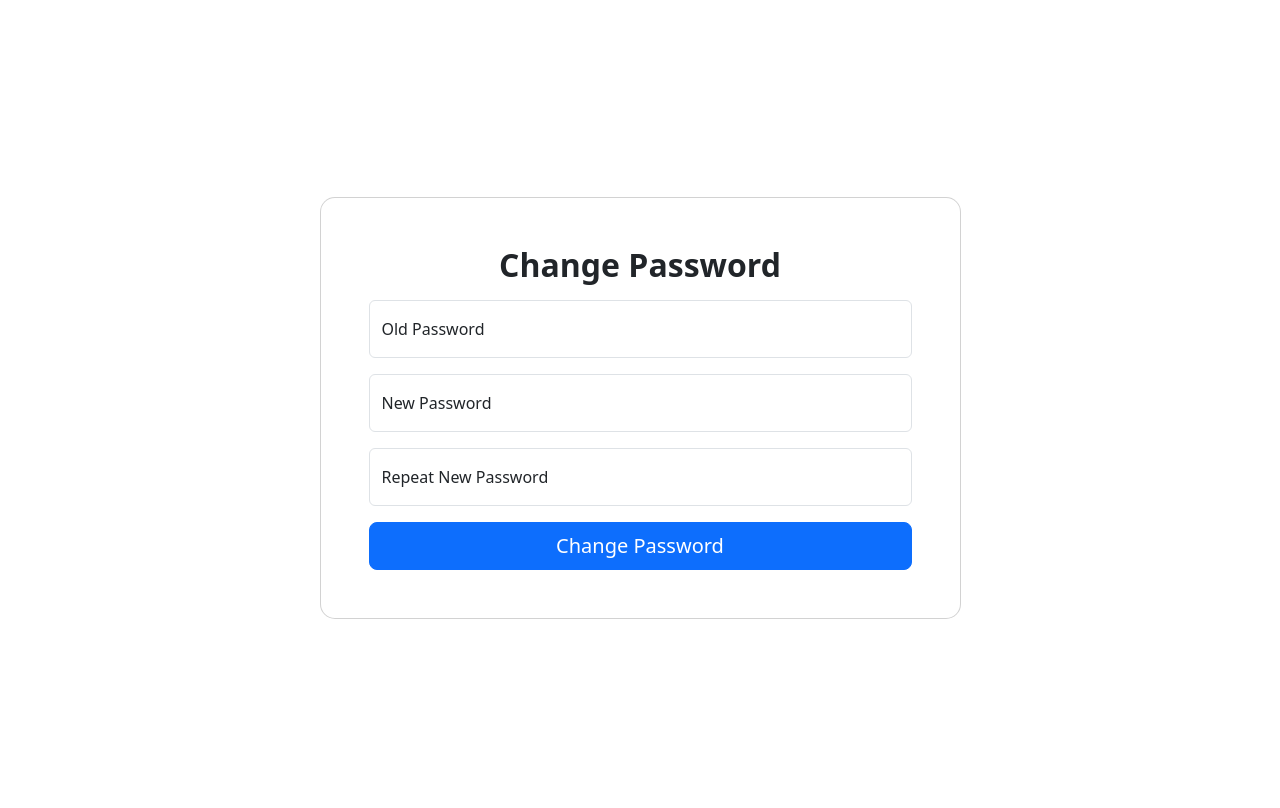
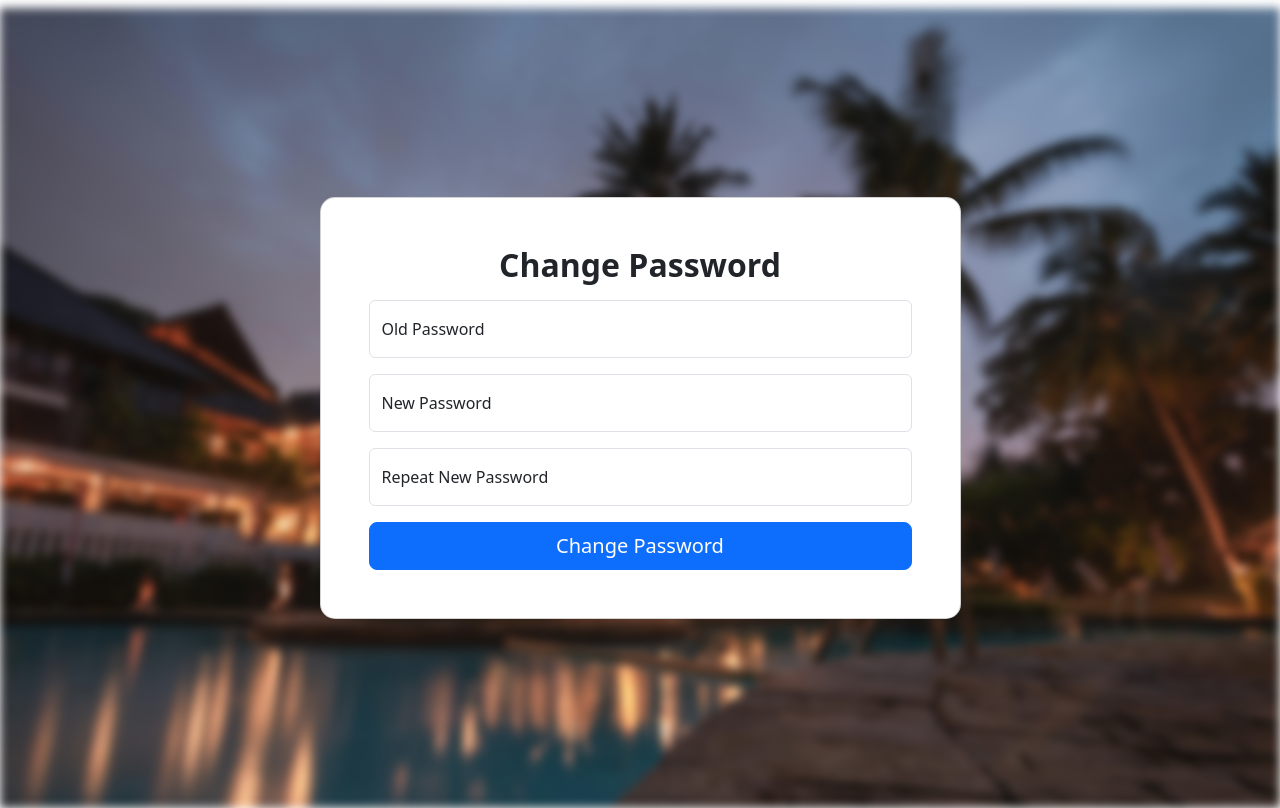
Before and after one commit to hamulicemir/WEB_WS2024-PHP, a PHP site: page /changepassword.php in a window 1280 px wide. Shown: the part 93-901 px from the top of the page. Run offline with PHP 8.4, Linux system fonts and the light colour scheme; the visitor is signed in with stand-in values (Sample User, id 1); data that the repository does not hold is empty.

Commit message:
changepassword.php background update

```diff
--- a/Projekt/FAQ.php
+++ b/Projekt/FAQ.php
@@ -1,3 +1,6 @@
+<?php
+    session_start();
+?>
 <!DOCTYPE html>
 <html lang="de">
 <head>
--- a/Projekt/changepassword.php
+++ b/Projekt/changepassword.php
@@ -45,10 +45,22 @@
     <meta name="viewport" content="width=device-width, initial-scale=1.0">
     <link href="https://cdn.jsdelivr.net/npm/bootstrap@5.3.3/dist/css/bootstrap.min.css" rel="stylesheet" integrity="sha384-QWTKZyjpPEjISv5WaRU9OFeRpok6YctnYmDr5pNlyT2bRjXh0JMhjY6hW+ALEwIH" crossorigin="anonymous">
     <title>Change Password</title>
+    <style>
+        .background {
+            background-image: url(./Pictures/pexels-pixabay-258154.jpg);
+            background-size: cover;
+            background-position: center;
+            position: fixed;
+            width: 100%;
+            height: 100%;
+            z-index: -1;
+            filter: blur(5px);
+        }
+    </style>
 </head>
 <body>
 <?php include './inc/nav.php'; ?>
-
+<div class="background"></div>
 <section class="vh-100 gradient-custom">
         <div class="container py-5 h-100">
             <div class="row justify-content-center align-items-center h-100">
--- a/Projekt/impressum.php
+++ b/Projekt/impressum.php
@@ -1,3 +1,6 @@
+<?php
+    session_start();
+?>
 <!DOCTYPE html>
 <html lang="de">
 
--- a/Projekt/inc/nav.php
+++ b/Projekt/inc/nav.php
@@ -11,7 +11,7 @@
       <li><a href="./FAQ.php" class="nav-link px-2">FAQs</a></li>
       <li><a href="./impressum.php" class="nav-link px-2">Impressum</a></li>
     </ul>
-    <?php if (!$_SESSION["loggedin"]) : ?>
+    <?php if (!($_SESSION["loggedin"])) : ?>
       <div class="col-md-3 text-end">
         <a href="./login.php"><button type="button" class="btn btn-outline-primary me-2">Login</button></a>
         <a href="./registration.php"><button type="button" class="btn btn-primary">Sign-Up</button></a>
--- a/Projekt/pictures.php
+++ b/Projekt/pictures.php
@@ -1,3 +1,6 @@
+<?php
+    session_start();
+?>
 <!DOCTYPE html>
 <html lang="de">
 
```
